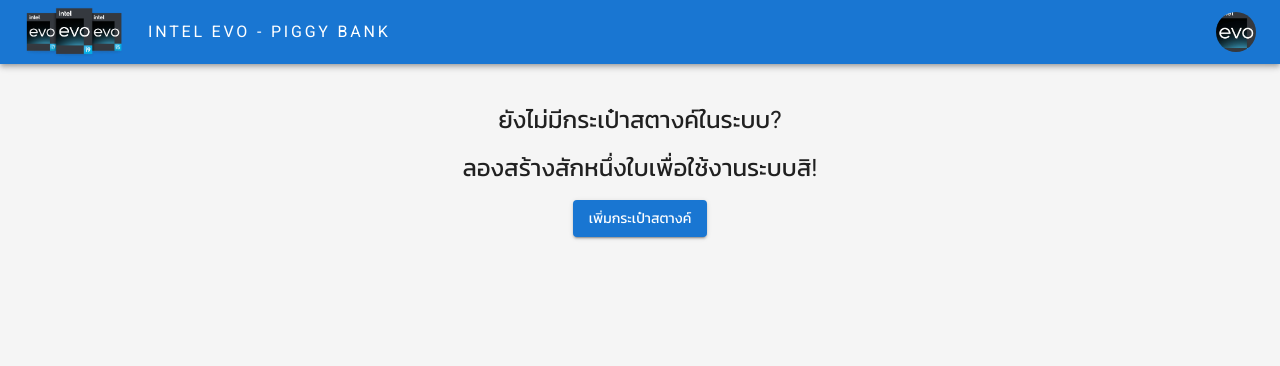
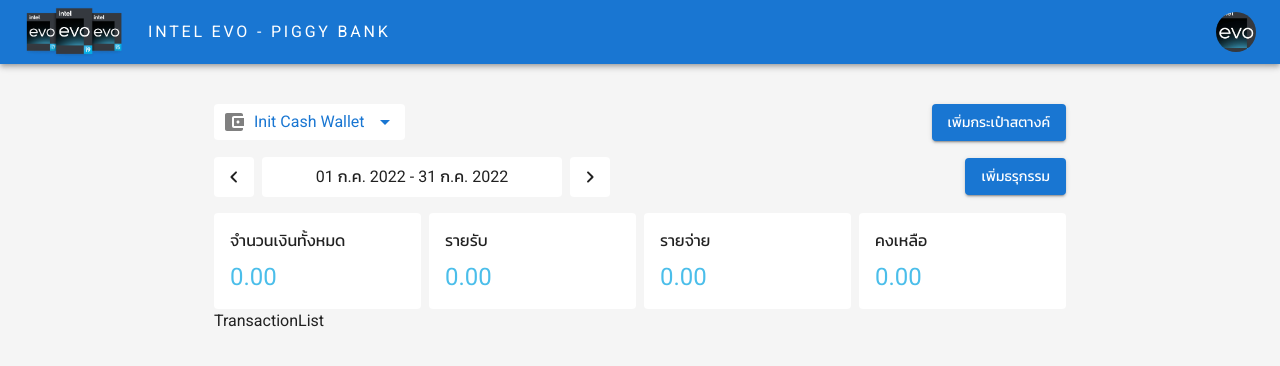
Before and after one commit to jsritawan/piggy-bank-intel-evo, a React (Create React App) app: page / in a window 1280 px wide. Shown: the top 366 px of the page. Built offline with nearby package versions, Linux system fonts and the light colour scheme.

Commit message:
add transaction component

```diff
--- a/src/components/AddTransaction/AddTransactionContainer.tsx
+++ b/src/components/AddTransaction/AddTransactionContainer.tsx
@@ -11,9 +11,11 @@
   InputAdornment,
   Fade,
   Tooltip,
+  Checkbox,
+  FormControlLabel,
 } from "@mui/material";
 import { useFormik } from "formik";
-import React, { useState } from "react";
+import React, { useCallback, useState } from "react";
 import { useAppSelector } from "../../app/hooks";
 import { Category, CategoryType } from "../../features/category/category-slice";
 import * as yup from "yup";
@@ -45,6 +47,11 @@
   const [txnType, setTxnType] = useState<CategoryType>(2);
   const [anchorEl, setAnchorEl] = useState<HTMLElement>();
   const [openCalendar, setOpenCalendar] = useState(false);
+  const [preventOnClose, setPreventOnClose] = useState(false);
+
+  const roundAmount = useCallback((num: number) => {
+    return Number((Math.round(num * 100) / 100).toFixed(2));
+  }, []);
 
   const initialValues: Partial<TransactionForm> = {
     amount: 0,
@@ -54,7 +61,9 @@
     initialValues,
     validationSchema,
     onSubmit: () => {
-      setOpen(false);
+      if (!preventOnClose) {
+        setOpen(false);
+      }
     },
   });
 
@@ -221,6 +230,12 @@
               {...formik.getFieldProps("amount")}
               error={formik.touched["amount"] && !!formik.errors["amount"]}
               helperText={formik.touched["amount"] && formik.errors["amount"]}
+              onBlur={() =>
+                formik.setFieldValue(
+                  "amount",
+                  roundAmount(formik.values.amount || 0)
+                )
+              }
               fullWidth
             />
           </Grid>
@@ -236,8 +251,22 @@
             </Typography>
             <TextField fullWidth />
           </Grid>
-          <Grid item xs={12} textAlign="right">
-            <Button type="submit" variant="contained">
+          <Grid item xs={6}>
+            <FormControlLabel
+              label="เปิดป๊อปอัพไว้หลังเพิ่มธุรกรรม"
+              control={
+                <Checkbox
+                  color="success"
+                  onChange={(e) => setPreventOnClose(e.target.checked)}
+                />
+              }
+            />
+          </Grid>
+          <Grid item xs={6} textAlign="right">
+            <Button variant="text" onClick={() => setOpen(false)}>
+              ยกเลิก
+            </Button>
+            <Button type="submit" variant="contained" sx={{ ml: 2 }}>
               บันทึก
             </Button>
           </Grid>
--- a/src/components/AppContainer.tsx
+++ b/src/components/AppContainer.tsx
@@ -14,6 +14,7 @@
 import { WalletContainer } from "./Wallet";
 import { toggleDialog } from "../features/dialog/dialog-slice";
 import DialogCreateWallet from "./Dialog/DialogCreateWallet";
+import TransactionContainer from "./Transaction/TransactionContainer";
 
 const AppContainer = () => {
   const { selectedWallet, wallets } = useAppSelector(
@@ -68,6 +69,9 @@
                 </Button>
               </Box>
             </Stack>
+
+            <TransactionContainer />
+
             <Dialog
               open={open}
               onClose={() => {
--- /dev/null
+++ b/src/components/Transaction/TransactionContainer.tsx
@@ -0,0 +1,14 @@
+import React from "react";
+import TransactionHeader from "./TransactionHeader";
+import TransactionList from "./TransactionList";
+
+const TransactionContainer = () => {
+  return (
+    <div>
+      <TransactionHeader />
+      <TransactionList />
+    </div>
+  );
+};
+
+export default TransactionContainer;
--- /dev/null
+++ b/src/components/Transaction/TransactionHeader.tsx
@@ -0,0 +1,59 @@
+import React from "react";
+import { Fade, Grid, Stack, Typography } from "@mui/material";
+import { Box } from "@mui/system";
+import { useAppSelector } from "../../app/hooks";
+
+const BalanceCard: React.FC<{ title: string; balance: number }> = ({
+  title,
+  balance,
+}) => {
+  return (
+    <Stack
+      sx={{ bgcolor: "#fff", p: 2, width: "100%", borderRadius: 1 }}
+      spacing={1}
+    >
+      <Typography variant="body1" textOverflow={"ellipsis"} noWrap>
+        {title}
+      </Typography>
+      <Typography
+        variant="h5"
+        color={balance >= 0 ? "#4BBEEA" : "error"}
+        textOverflow={"ellipsis"}
+        noWrap
+      >
+        {balance.toLocaleString(undefined, {
+          minimumFractionDigits: 2,
+          maximumFractionDigits: 2,
+        })}
+      </Typography>
+    </Stack>
+  );
+};
+
+const TransactionHeader = () => {
+  const wallet = useAppSelector((state) => state.walletState.selectedWallet);
+  return (
+    <Fade in={!!wallet} unmountOnExit>
+      <Box mt={2}>
+        {wallet && (
+          <Grid container spacing={1}>
+            <Grid md={3} xs={6} item>
+              <BalanceCard title="จำนวนเงินทั้งหมด" balance={wallet.balance} />
+            </Grid>
+            <Grid md={3} xs={6} item>
+              <BalanceCard title="รายรับ" balance={wallet.balance} />
+            </Grid>
+            <Grid md={3} xs={6} item>
+              <BalanceCard title="รายจ่าย" balance={wallet.balance} />
+            </Grid>
+            <Grid md={3} xs={6} item>
+              <BalanceCard title="คงเหลือ" balance={wallet.balance} />
+            </Grid>
+          </Grid>
+        )}
+      </Box>
+    </Fade>
+  );
+};
+
+export default TransactionHeader;
--- /dev/null
+++ b/src/components/Transaction/TransactionList.tsx
@@ -0,0 +1,54 @@
+import { format } from "date-fns";
+import { th } from "date-fns/locale";
+import React, { useEffect, useState } from "react";
+
+interface ITxn {
+  date: string;
+  type: number;
+  note: string;
+  amount: number;
+}
+const TransactionList = () => {
+  const [txnList, setTxnList] = useState<ITxn[]>([
+    {
+      date: "Thu Aug 04 2022 16:40:26 GMT+0700 (Indochina Time)",
+      type: 2,
+      note: "adsdsdds",
+      amount: 100,
+    },
+    {
+      date: "Thu Aug 04 2022 16:40:26 GMT+0700 (Indochina Time)",
+      type: 2,
+      note: "ddd",
+      amount: 300,
+    },
+    {
+      date: "Thu Aug 01 2022 16:40:26 GMT+0700 (Indochina Time)",
+      type: 1,
+      note: "adsdsdds",
+      amount: 100,
+    },
+  ]);
+
+  const [txnMap, setTxnMap] = useState<Map<string, ITxn[]>>(new Map());
+
+  useEffect(() => {
+    if (!Array.isArray(txnList)) {
+      return;
+    }
+    const map = new Map<string, ITxn[]>();
+    for (let i = 0; i < txnList.length; i++) {
+      const t = txnList[i];
+      const date = format(new Date(t.date), "dd MMM yyyy", { locale: th });
+      const list = map.get(date) || [];
+      list.push(t);
+      map.set(date, list);
+    }
+
+    setTxnMap(map);
+  }, [txnList]);
+
+  return <div>TransactionList</div>;
+};
+
+export default TransactionList;
--- a/src/components/Wallet/WalletContainer.tsx
+++ b/src/components/Wallet/WalletContainer.tsx
@@ -1,5 +1,4 @@
 import {
-  AccountBalance,
   AccountBalanceWallet,
   ArrowDropDown,
   ArrowDropUp,
@@ -13,7 +12,7 @@
   Stack,
   Typography,
 } from "@mui/material";
-import React, { useState } from "react";
+import { useEffect, useState } from "react";
 import { useAppDispatch, useAppSelector } from "../../app/hooks";
 import { toggleDialog } from "../../features/dialog/dialog-slice";
 import { selectWallet } from "../../features/wallets/wallets-slice";
@@ -32,13 +31,20 @@
     setListWallet(false);
   };
 
+  useEffect(() => {
+    if (!selectedWallet && wallets.length > 0) {
+      dispatch(selectWallet(wallets[0].id));
+    }
+  }, [selectedWallet, wallets, dispatch]);
+
   return (
     <Stack spacing={2}>
       <Stack
         direction={"row"}
-        justifyContent={"space-between"}
+        justifyContent={selectedWallet ? "space-between" : "end"}
         alignItems={"center"}
       >
+        {selectedWallet && (
           <Button
             variant="text"
             onClick={() => setListWallet(!listWallet)}
@@ -55,11 +61,12 @@
             />
 
             <Typography variant="body1" textOverflow={"ellipsis"} noWrap mx={1}>
-            {selectedWallet?.name}
+              {selectedWallet.name}
             </Typography>
 
             {listWallet ? <ArrowDropUp /> : <ArrowDropDown />}
           </Button>
+        )}
 
         {wallets.length < 6 && (
           <Button
--- a/src/features/wallets/wallets-slice.ts
+++ b/src/features/wallets/wallets-slice.ts
@@ -14,7 +14,15 @@
   wallets: IWallet[];
 }
 const initialState: IWalletState = {
-  wallets: [],
+  wallets: [
+    {
+      id: "Thu Aug 04 2022 16:40:26 GMT+0700 (Indochina Time)",
+      userId: "userId",
+      name: "Init Cash Wallet",
+      balance: 0,
+      createAt: "Thu Aug 04 2022 16:40:26 GMT+0700 (Indochina Time)",
+    },
+  ],
 };
 
 const walletsSlice = createSlice({
```
Lines whose indentation alone changed are shown as unchanged.
